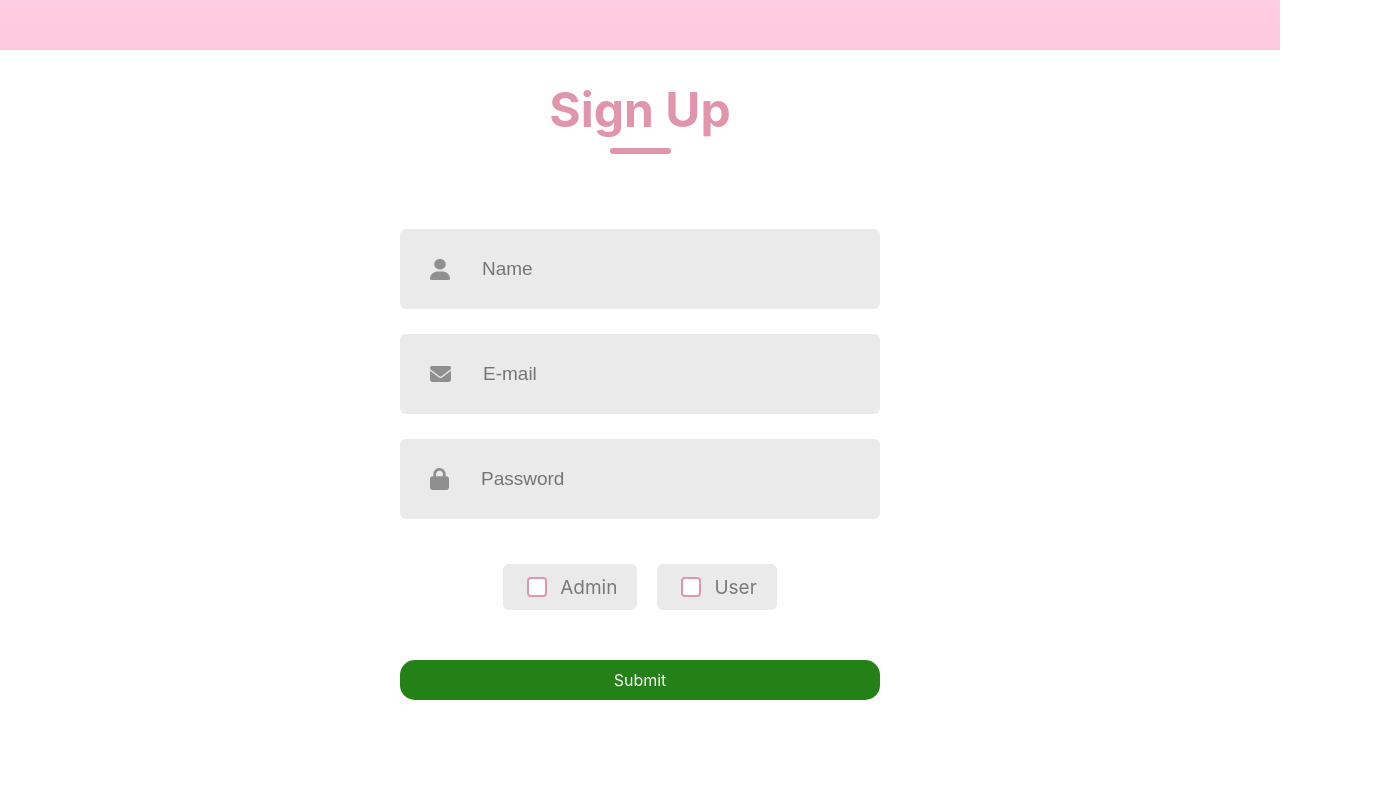
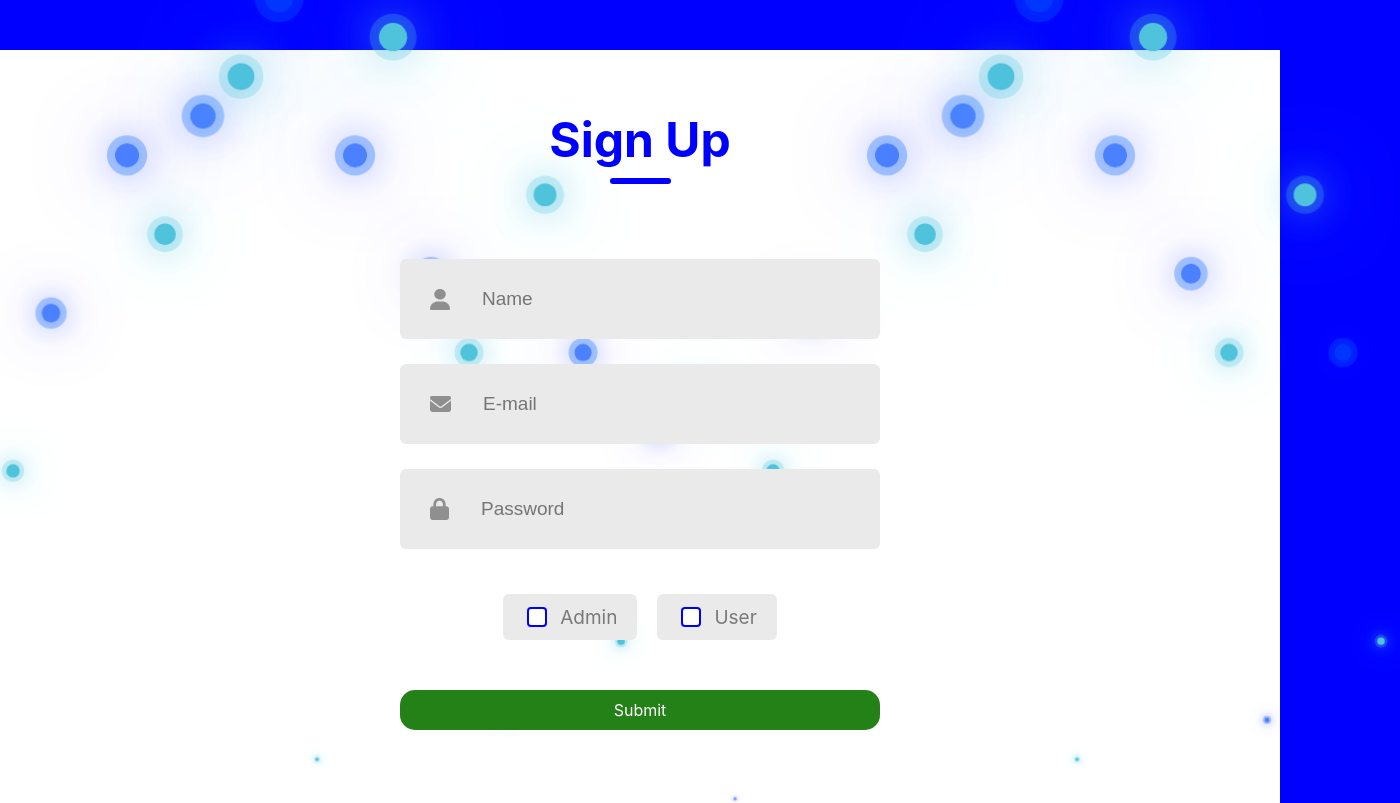
Before and after one commit to nicoledesigns/-Orzo-SOEN341_Project_W25-, a React (Create React App) app in the folder orzo_chatheaven/: page / in a window 1280 px wide. Shown: the top 803 px of the page, 1400 px wide, since content can reach past the window. Built offline with nearby package versions, Linux system fonts and the light colour scheme.

Commit message:
I added a moving background and changed the pink color to blue

```diff
--- a/orzo_chatheaven/src/components/LoginSignup/LoginSignup.css
+++ b/orzo_chatheaven/src/components/LoginSignup/LoginSignup.css
@@ -5,6 +5,8 @@
     margin-top: 200px;
     background: #fff;
     padding-bottom: 30px;
+    position: relative;
+    z-index:1;
 }
 
 .header{
@@ -17,7 +19,7 @@
 }
 
 .text{
-    color: #E195AB;
+    color: blue;
     font-size: 48px;
     font-weight: 700;
 }
@@ -25,7 +27,7 @@
 .underline{
     width: 61px;
     height: 6px;
-    background: #E195AB;
+    background: blue;
     border-radius: 9px;
 }
 
@@ -73,7 +75,7 @@
 }
 
 .forgot-password span{
-    color: #E195AB;
+    color: blue;
     cursor: pointer;
 }
 
@@ -90,7 +92,7 @@
     width: 220px;
     height: 59px;
     color: #fff;
-    background: #E195AB;
+    background: blue;
     border-radius: 50px;
     font-size: 19px;
     font-weight: 700;
@@ -166,14 +168,14 @@
     width: 20px;
     height: 20px;
     background: #fff;
-    border: 2px solid #E195AB;
+    border: 2px solid blue;
     border-radius: 4px;
     cursor: pointer;
     position: relative;
   }
 
   .role-selection input[type="checkbox"]:checked {
-    background: #E195AB;
+    background: blue;
   }
 
   .role-selection input[type="checkbox"]:checked::after {
@@ -185,3 +187,38 @@
     color: #fff;
     font-size: 14px;
   }
+
+
+  .bubbles{
+      position: relative;
+      display: flex;
+      z-index:-1;
+  }
+
+  .bubbles span{
+      position: relative;
+      width: 30px;
+      height: 30px;
+      background: rgba(0, 76, 255, 0.707);
+      margin: 0 4px;
+      border-radius: 50%;
+      box-shadow: 0 0 0 10px rgba(0, 102, 255, 0.307),
+      0 0 50px rgba(0, 42, 255, 0.707),
+      0 0 100px rgba(0, 42, 255, 0.707);
+      animation: animate 15s linear infinite;
+      animation-duration: calc(125s /var(--i)) ;
+  }
+  .bubbles span:nth-child(even) {
+      background: #4fc3dc;
+      box-shadow: 0 0 0 10px #4fc3dc44,
+      0 0 50px #4fc3dc,
+      0 0 100px #4fc3dc;
+  }
+  @keyframes animate{
+      0%{
+          transform:translateY(100vh) scale(0);
+      }
+      100%{
+          transform:translateY(-10vh) scale(1);
+      }
+  }
--- a/orzo_chatheaven/src/components/LoginSignup/LoginSignup.jsx
+++ b/orzo_chatheaven/src/components/LoginSignup/LoginSignup.jsx
@@ -42,6 +42,48 @@ const LoginSignup = () => {
 
   return (
     <div className='container'>
+        <div className="bubbles">
+      <span style={{ "--i":11}}></span>
+      <span style={{ "--i":12 }}></span>
+      <span style={{ "--i":24 }}></span>
+      <span style={{ "--i":10 }}></span>
+      <span style={{ "--i":14 }}></span>
+      <span style={{ "--i":23 }}></span>
+      <span style={{ "--i":18 }}></span>
+      <span style={{ "--i":16 }}></span>
+      <span style={{ "--i":19 }}></span>
+      <span style={{ "--i":20 }}></span>
+      <span style={{ "--i":22 }}></span>
+      <span style={{ "--i":25 }}></span>
+      <span style={{ "--i":18 }}></span>
+      <span style={{ "--i":21 }}></span>
+      <span style={{ "--i":15 }}></span>
+      <span style={{ "--i":13 }}></span>
+      <span style={{ "--i":26 }}></span>
+      <span style={{ "--i":17 }}></span>
+      <span style={{ "--i":13 }}></span>
+      <span style={{ "--i":28 }}></span>
+      <span style={{ "--i":11}}></span>
+      <span style={{ "--i":12 }}></span>
+      <span style={{ "--i":24 }}></span>
+      <span style={{ "--i":10 }}></span>
+      <span style={{ "--i":14 }}></span>
+      <span style={{ "--i":23 }}></span>
+      <span style={{ "--i":18 }}></span>
+      <span style={{ "--i":16 }}></span>
+      <span style={{ "--i":19 }}></span>
+      <span style={{ "--i":20 }}></span>
+      <span style={{ "--i":22 }}></span>
+      <span style={{ "--i":25 }}></span>
+      <span style={{ "--i":18 }}></span>
+      <span style={{ "--i":21 }}></span>
+      <span style={{ "--i":15 }}></span>
+      <span style={{ "--i":13 }}></span>
+      <span style={{ "--i":26 }}></span>
+      <span style={{ "--i":17 }}></span>
+      <span style={{ "--i":13 }}></span>
+      <span style={{ "--i":28 }}></span>
+    </div>
       <div className='header'>
         <div className='text'>{action}</div>
         <div className='underline'></div>
--- a/orzo_chatheaven/src/index.css
+++ b/orzo_chatheaven/src/index.css
@@ -6,7 +6,7 @@ body {
   -webkit-font-smoothing: antialiased;
   -moz-osx-font-smoothing: grayscale;
   height: 100vh;
-  background: linear-gradient(#FFCCE1, #E195AB);
+  background: linear-gradient(blue, blue);
 }
 
 code {
```
